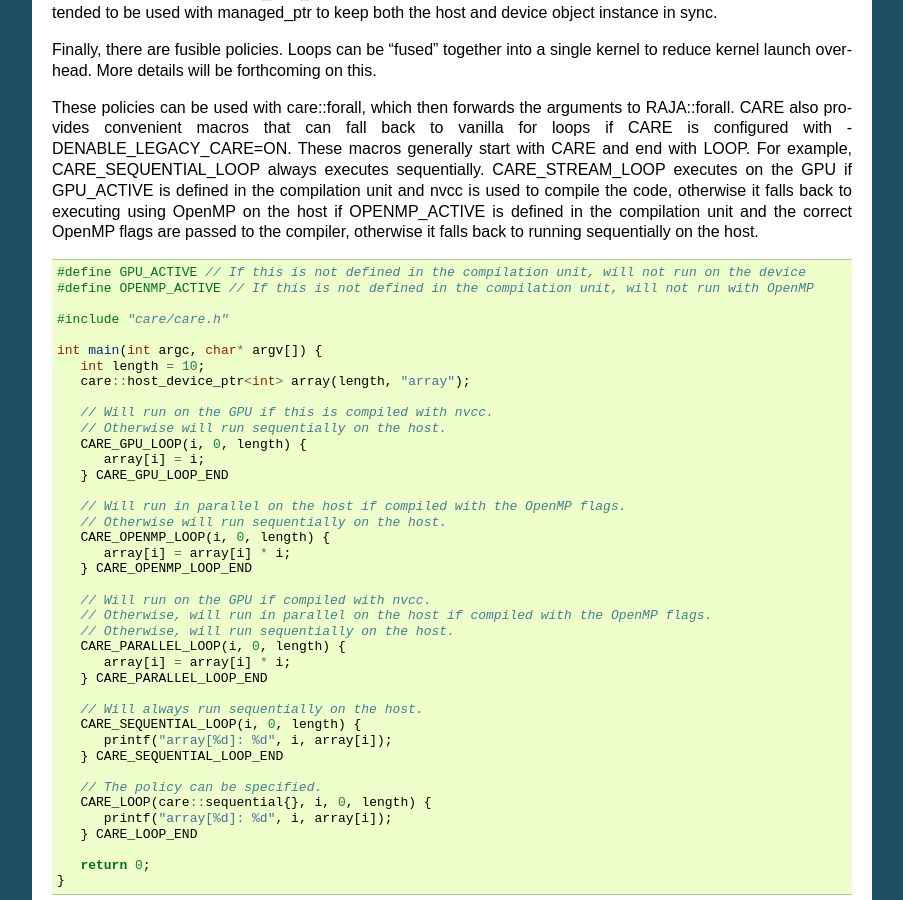
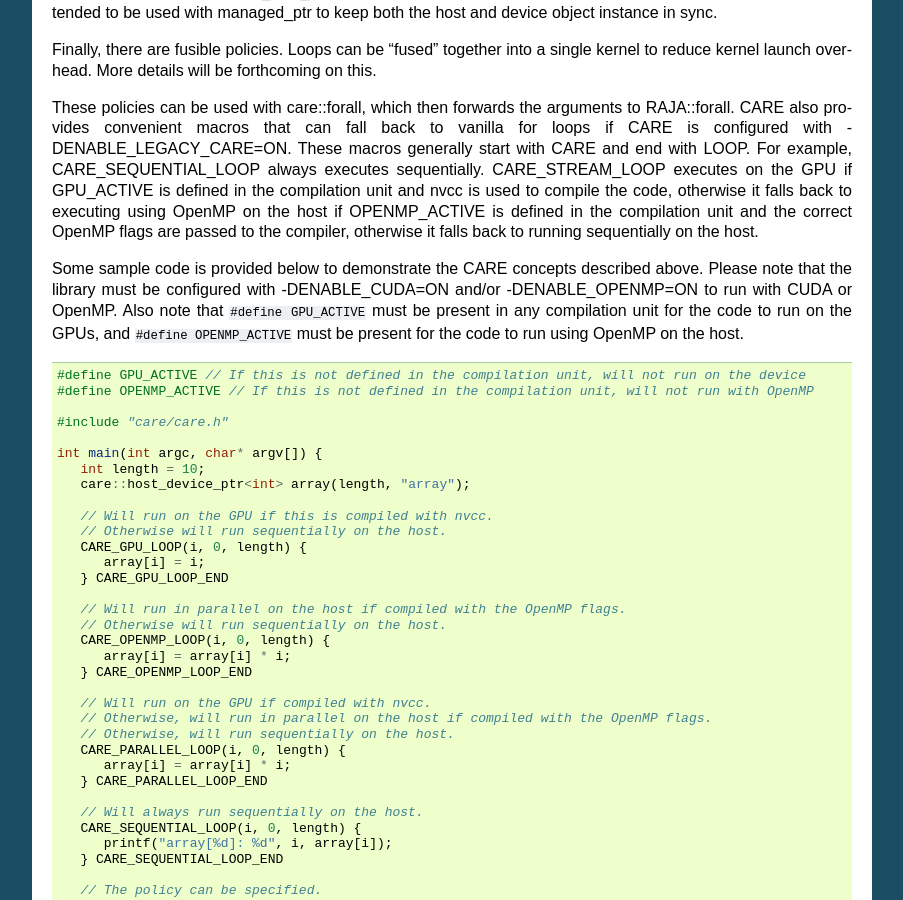
Before and after one commit to LLNL/CARE, a Sphinx documentation site: the page built from docs/sphinx/tutorial.rst, in a window 1280 px wide and 900 px high, scrolled down 469 px. Shown: the whole window, without its empty margins (198-1101 px from the left). Built offline with Sphinx 7.4.7, drawn with Linux system fonts in a browser that asks for light colours.

Commit message:
Add paragraph to tutorial recommended by Danny

```diff
--- a/docs/sphinx/tutorial.rst
+++ b/docs/sphinx/tutorial.rst
@@ -21,6 +21,8 @@
 Finally, there are fusible policies. Loops can be "fused" together into a single kernel to reduce kernel launch overhead. More details will be forthcoming on this.
 
 These policies can be used with care::forall, which then forwards the arguments to RAJA::forall. CARE also provides convenient macros that can fall back to vanilla for loops if CARE is configured with -DENABLE_LEGACY_CARE=ON. These macros generally start with CARE and end with LOOP. For example, CARE_SEQUENTIAL_LOOP always executes sequentially. CARE_STREAM_LOOP executes on the GPU if GPU_ACTIVE is defined in the compilation unit and nvcc is used to compile the code, otherwise it falls back to executing using OpenMP on the host if OPENMP_ACTIVE is defined in the compilation unit and the correct OpenMP flags are passed to the compiler, otherwise it falls back to running sequentially on the host.
+
+Some sample code is provided below to demonstrate the CARE concepts described above. Please note that the library must be configured with -DENABLE_CUDA=ON and/or -DENABLE_OPENMP=ON to run with CUDA or OpenMP. Also note that ``#define GPU_ACTIVE`` must be present in any compilation unit for the code to run on the GPUs, and ``#define OPENMP_ACTIVE`` must be present for the code to run using OpenMP on the host.
 
 .. code-block:: c++
 
```
